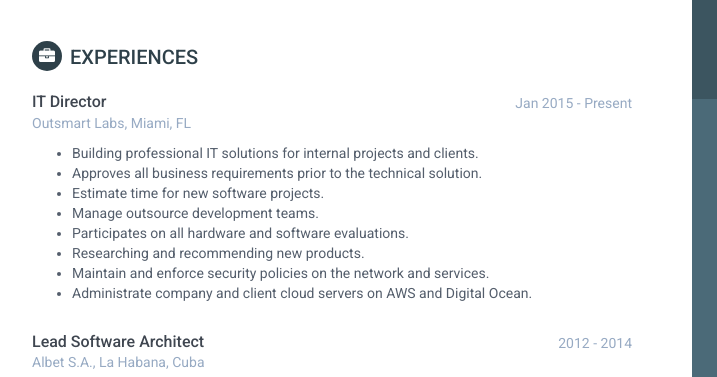
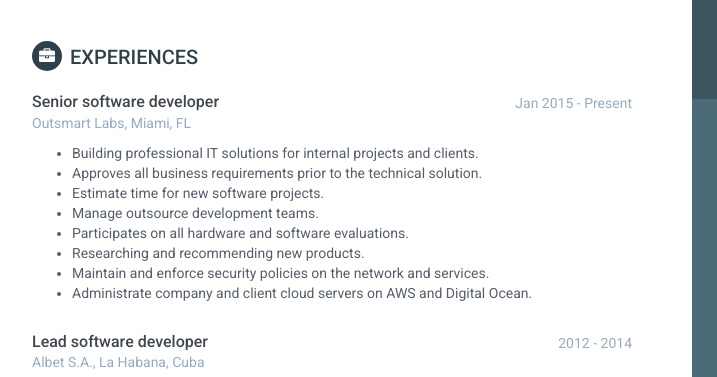
Before and after one commit to mibrito707/vcard, a plain HTML site: page index.html in a window 1280 px wide. Shown: the part 241-618 px from the top of the page, 188-905 px from the left. Drawn offline with Linux system fonts and the light colour scheme.

Commit message:
Update just to senior

```diff
--- a/index.html
+++ b/index.html
@@ -106,7 +106,7 @@
                 <div class="item">
                     <div class="meta">
                         <div class="upper-row">
-                            <h3 class="job-title">IT Director</h3>
+                            <h3 class="job-title">Senior software developer</h3>
                             <div class="time">Jan 2015 - Present</div>
                         </div>
                         <!--//upper-row-->
@@ -144,7 +144,7 @@
                 <div class="item">
                     <div class="meta">
                         <div class="upper-row">
-                            <h3 class="job-title"> Lead Software Architect</h3>
+                            <h3 class="job-title"> Lead software developer</h3>
                             <div class="time">2012 - 2014</div>
                         </div>
                         <!--//upper-row-->
```
